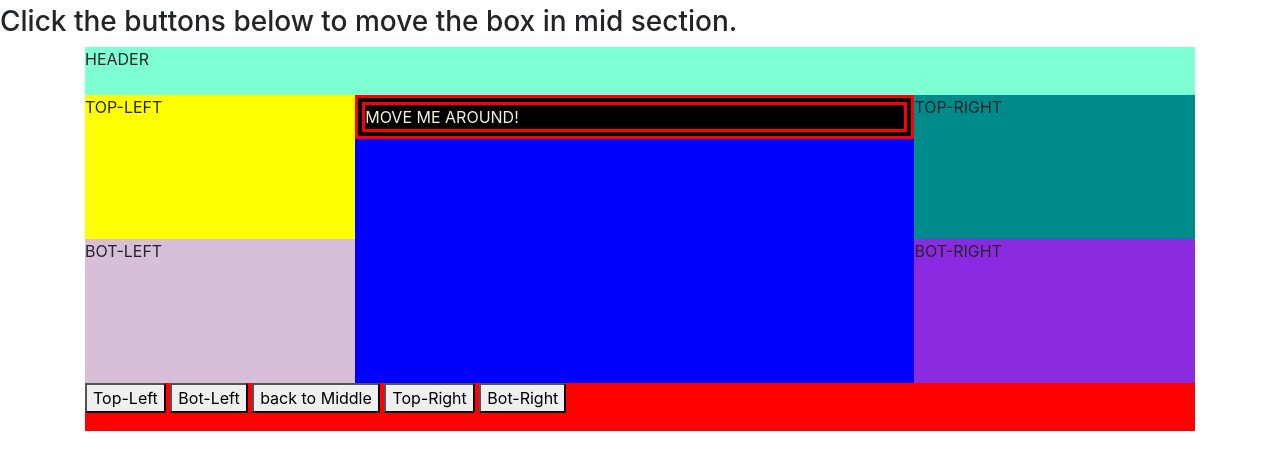
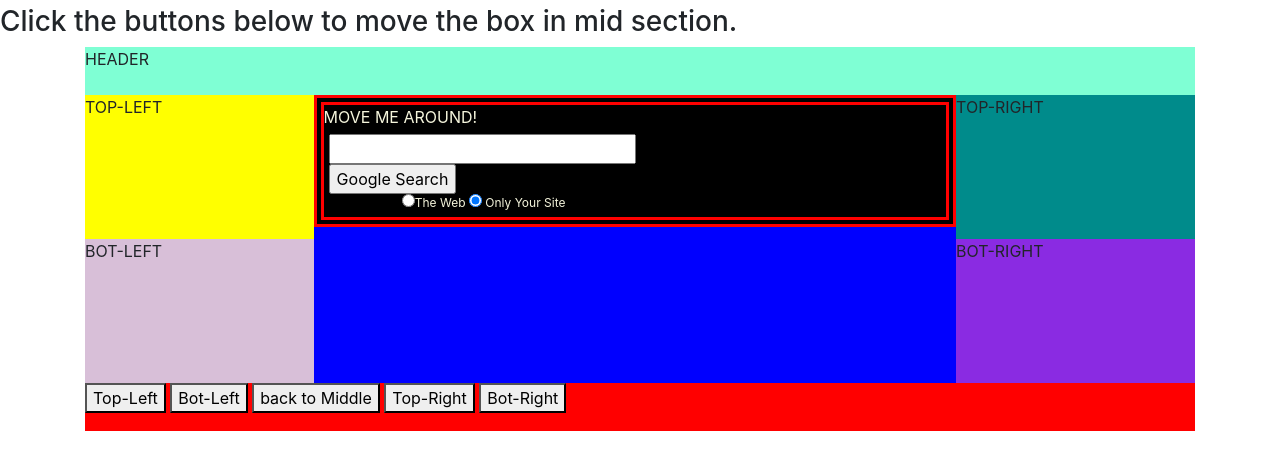
Before and after one commit to AmjadShaaban/Code-Snippets, a plain HTML site: page main.html in a window 1280 px wide. Shown: the part 51-520 px from the top of the page. Drawn offline with nearby package versions, Linux system fonts and the light colour scheme.

Commit message:
Added Google search to the box. This is the power of CSS GRID

```diff
--- a/main.html
+++ b/main.html
@@ -20,7 +20,41 @@
       <div class="t-l">TOP-LEFT</div>
       <div class="b-l">BOT-LEFT</div>
 
-      <div class="md"><div id="moveme">MOVE ME AROUND!</div></div>
+      <div class="md">
+        <div id="moveme">
+          MOVE ME AROUND!
+          <form method="get" action="http://www.google.com/search">
+            <div style="border:1px solid black;padding:4px;width:20em;">
+              <table border="0" align="center" cellpadding="0">
+                <tr>
+                  <td>
+                    <input
+                      type="text"
+                      name="q"
+                      size="25"
+                      maxlength="255"
+                      value=""
+                    />
+                    <input type="submit" value="Google Search" />
+                  </td>
+                </tr>
+                <tr>
+                  <td align="center" style="font-size:75%">
+                    <input type="radio" name="sitesearch" value="" />The Web
+                    <input
+                      type="radio"
+                      name="sitesearch"
+                      value="yoursite.com"
+                      checked
+                    />
+                    Only Your Site<br />
+                  </td>
+                </tr>
+              </table>
+            </div>
+          </form>
+        </div>
+      </div>
       <div class="f">
         <button id="tl">Top-Left</button>
         <button id="bl">Bot-Left</button>
```
